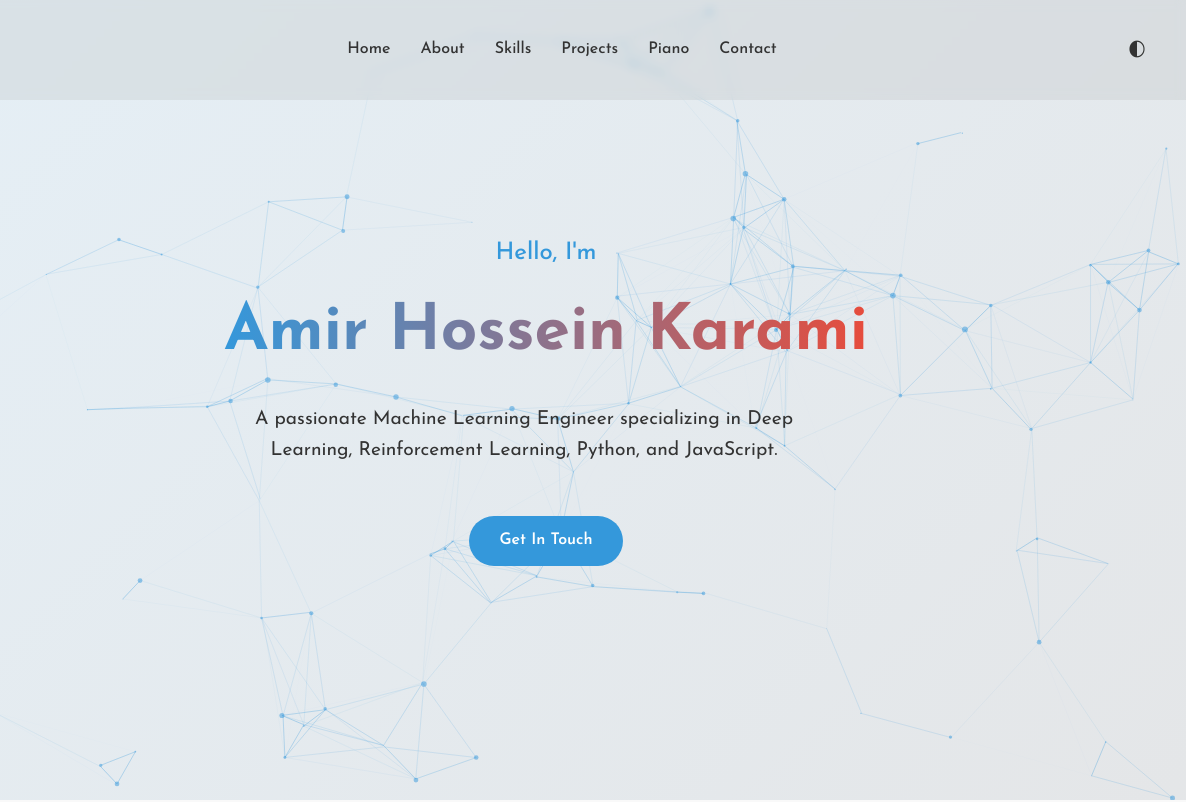
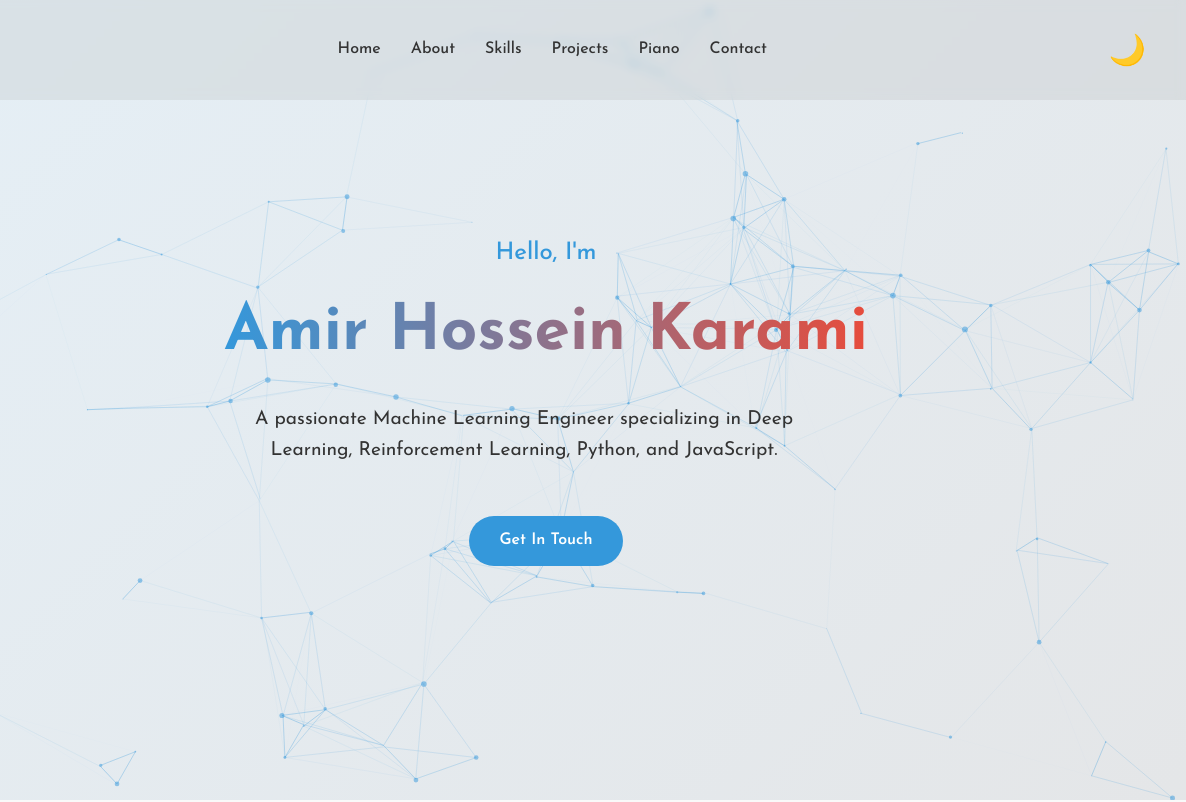
Before and after one commit to Amir012012/personal-2, a plain HTML site: page index.html in a window 1280 px wide. Shown: the top 802 px of the page, 94-1280 px from the left. Drawn offline with nearby package versions, Linux system fonts and the light colour scheme; a web font is replaced by a local one.

Commit message:
Update index.html

```diff
--- a/index.html
+++ b/index.html
@@ -26,7 +26,7 @@
         <a href="#piano-project">Piano</a>
         <a href="#contact">Contact</a>
       </div>
-      <button class="theme-toggle">🌓</button>
+      <button style='font-size:30px;' class="theme-toggle">🌙</button>
       <button class="mobile-menu-btn">☰</button>
     </nav>
 
```
